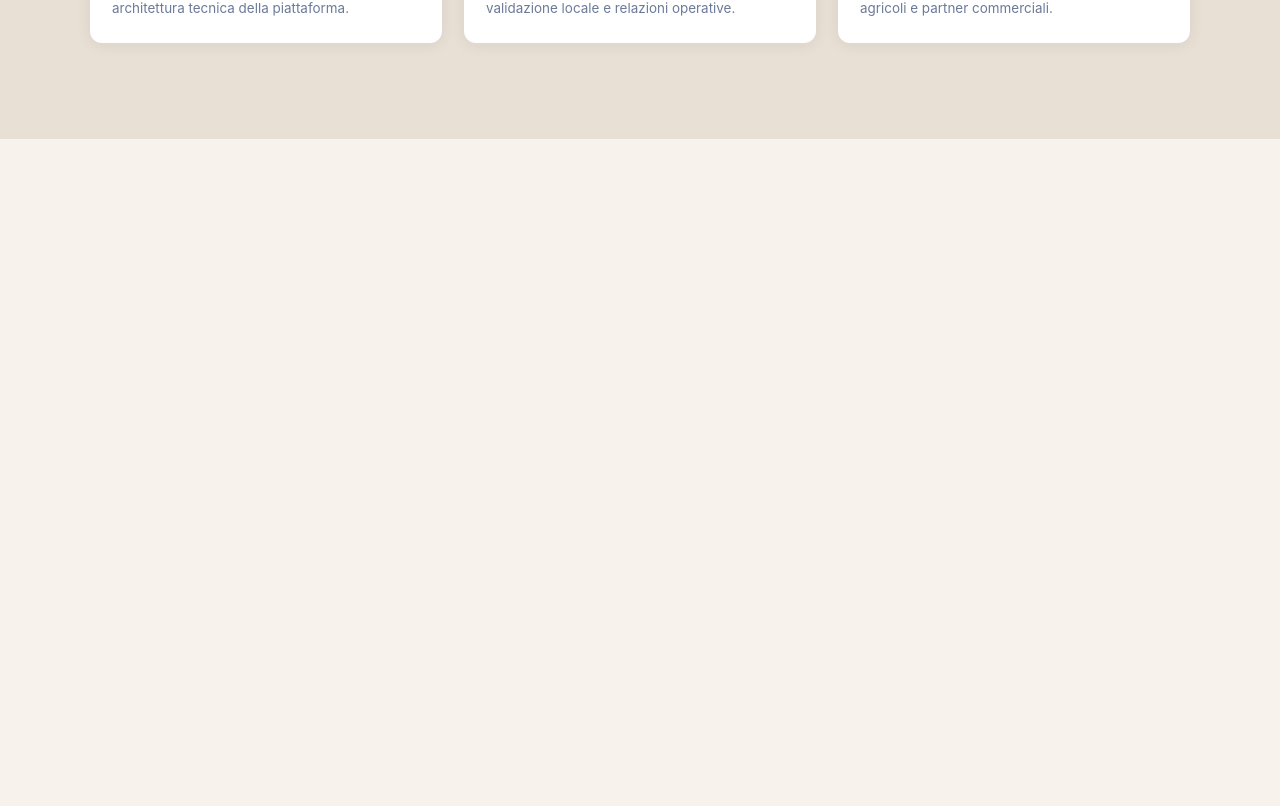
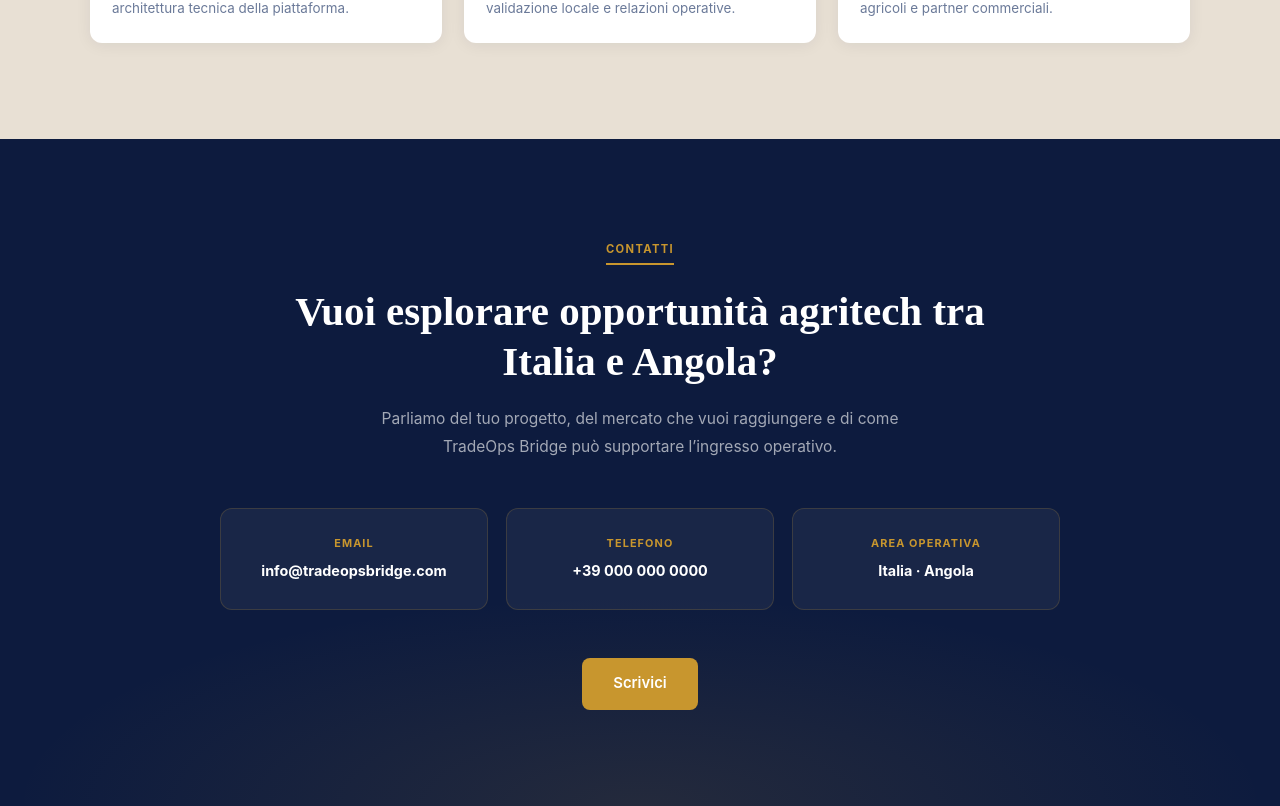
Before and after one commit to NicolauAlfredo/tradeops-bridge, a React (Vite) app: page / in a window 1280 px wide. Shown: the part 3584-4390 px from the top of the page. Before the commit the page ends 3723 px from the top, so only its background shows below. Built offline with nearby package versions, Linux system fonts and the light colour scheme.

Commit message:
feat: add contact section

```diff
--- a/src/pages/Home/Home.tsx
+++ b/src/pages/Home/Home.tsx
@@ -1,5 +1,6 @@
 import type { Language } from "../../types/language.type";
 import AboutSection from "./components/AboutSection/AboutSection";
+import ContactSection from "./components/ContactSection/ContactSection";
 import HeroSection from "./components/HeroSection/HeroSection";
 import ServicesSection from "./components/ServicesSection/ServicesSection";
 import TeamSection from "./components/TeamSection/TeamSection";
@@ -17,6 +18,7 @@
       <ServicesSection currentLanguage={currentLanguage} />
       <VisionSection currentLanguage={currentLanguage} />
       <TeamSection currentLanguage={currentLanguage} />
+      <ContactSection currentLanguage={currentLanguage} />
     </main>
   );
 }
--- /dev/null
+++ b/src/pages/Home/components/ContactSection/ContactSection.css
@@ -0,0 +1,83 @@
+.contact-section {
+  background:
+    radial-gradient(
+      ellipse 70% 45% at 50% 100%,
+      rgba(200, 150, 46, 0.12) 0%,
+      transparent 70%
+    ),
+    var(--color-navy);
+  text-align: center;
+}
+
+.contact-section__content {
+  max-width: var(--container-width);
+  margin: 0 auto;
+}
+
+.contact-section__title {
+  max-width: 720px;
+  margin: 0 auto 18px;
+  color: #fff;
+  font-family: var(--font-heading);
+  font-size: clamp(1.8rem, 3.2vw, 2.6rem);
+  font-weight: 700;
+  line-height: 1.22;
+}
+
+.contact-section__description {
+  max-width: 560px;
+  margin: 0 auto 48px;
+  color: rgba(255, 255, 255, 0.62);
+  font-size: 0.97rem;
+  line-height: 1.78;
+}
+
+.contact-section__cards {
+  display: grid;
+  grid-template-columns: repeat(3, 1fr);
+  gap: 18px;
+  max-width: 840px;
+  margin: 0 auto 48px;
+}
+
+.contact-section__card {
+  display: block;
+  padding: 26px 18px;
+  background: rgba(255, 255, 255, 0.05);
+  border: 1px solid rgba(200, 150, 46, 0.2);
+  border-radius: 12px;
+  text-decoration: none;
+  transition:
+    background var(--transition-fast),
+    border-color var(--transition-fast),
+    transform var(--transition-fast);
+}
+
+.contact-section__card:hover {
+  background: rgba(200, 150, 46, 0.09);
+  border-color: rgba(200, 150, 46, 0.45);
+  transform: translateY(-3px);
+}
+
+.contact-section__type {
+  display: block;
+  margin-bottom: 5px;
+  color: var(--color-gold);
+  font-size: 0.68rem;
+  font-weight: 700;
+  letter-spacing: 0.1em;
+  text-transform: uppercase;
+}
+
+.contact-section__card strong {
+  color: #fff;
+  font-size: 0.9rem;
+  word-break: break-word;
+}
+
+@media (max-width: 960px) {
+  .contact-section__cards {
+    grid-template-columns: 1fr;
+    max-width: 340px;
+  }
+}
--- /dev/null
+++ b/src/pages/Home/components/ContactSection/ContactSection.tsx
@@ -0,0 +1,87 @@
+import Button from "../../../../components/ui/Button/Button";
+import SectionLabel from "../../../../components/ui/SectionLabel/SectionLabel";
+import type { Language } from "../../../../types/language.type";
+import "./ContactSection.css";
+
+type ContactSectionProps = {
+  currentLanguage: Language;
+};
+
+const contactContent = {
+  it: {
+    label: "Contatti",
+    title: "Vuoi esplorare opportunità agritech tra Italia e Angola?",
+    description:
+      "Parliamo del tuo progetto, del mercato che vuoi raggiungere e di come TradeOps Bridge può supportare l’ingresso operativo.",
+    emailLabel: "Email",
+    phoneLabel: "Telefono",
+    locationLabel: "Area operativa",
+    location: "Italia · Angola",
+    cta: "Scrivici",
+  },
+  pt: {
+    label: "Contactos",
+    title: "Queres explorar oportunidades agritech entre Itália e Angola?",
+    description:
+      "Vamos falar do teu projeto, do mercado que queres alcançar e de como a TradeOps Bridge pode apoiar a entrada operacional.",
+    emailLabel: "Email",
+    phoneLabel: "Telefone",
+    locationLabel: "Área operacional",
+    location: "Itália · Angola",
+    cta: "Enviar mensagem",
+  },
+  en: {
+    label: "Contact",
+    title:
+      "Do you want to explore agritech opportunities between Italy and Angola?",
+    description:
+      "Let’s talk about your project, the market you want to reach and how TradeOps Bridge can support operational market entry.",
+    emailLabel: "Email",
+    phoneLabel: "Phone",
+    locationLabel: "Operational area",
+    location: "Italy · Angola",
+    cta: "Contact us",
+  },
+};
+
+function ContactSection({ currentLanguage }: ContactSectionProps) {
+  const content = contactContent[currentLanguage];
+
+  return (
+    <section id="contact" className="contact-section">
+      <div className="contact-section__content">
+        <SectionLabel>{content.label}</SectionLabel>
+
+        <h2 className="contact-section__title">{content.title}</h2>
+
+        <p className="contact-section__description">{content.description}</p>
+
+        <div className="contact-section__cards">
+          <a
+            href="mailto:info@tradeopsbridge.com"
+            className="contact-section__card"
+          >
+            <span className="contact-section__type">{content.emailLabel}</span>
+            <strong>info@tradeopsbridge.com</strong>
+          </a>
+
+          <a href="tel:+390000000000" className="contact-section__card">
+            <span className="contact-section__type">{content.phoneLabel}</span>
+            <strong>+39 000 000 0000</strong>
+          </a>
+
+          <div className="contact-section__card">
+            <span className="contact-section__type">
+              {content.locationLabel}
+            </span>
+            <strong>{content.location}</strong>
+          </div>
+        </div>
+
+        <Button href="mailto:info@tradeopsbridge.com">{content.cta}</Button>
+      </div>
+    </section>
+  );
+}
+
+export default ContactSection;
```
